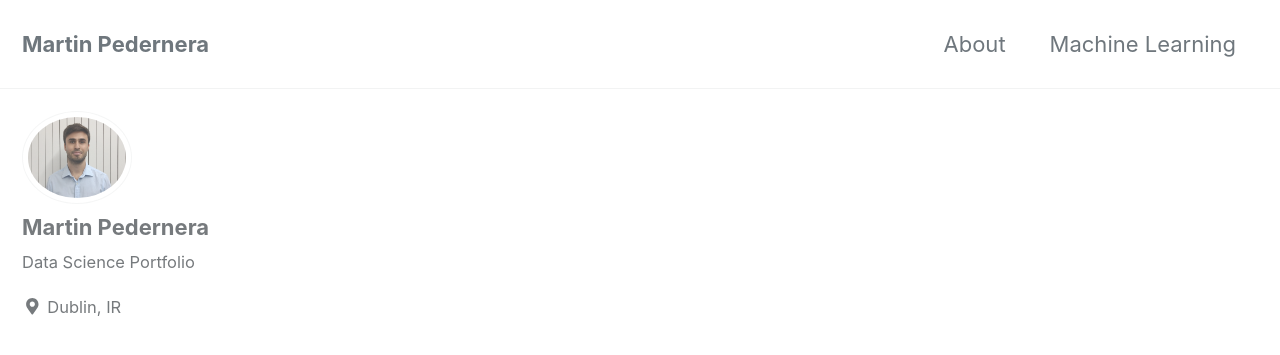
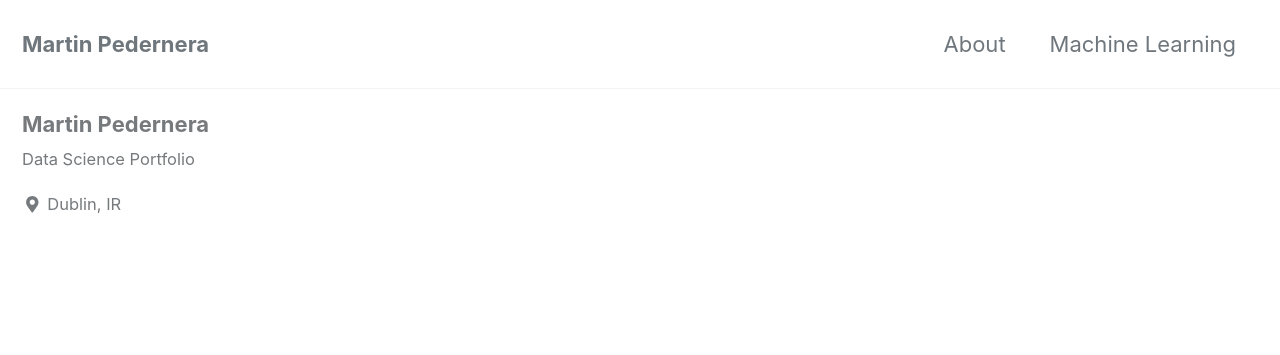
Before and after one commit to pederneramartin/pederneramartin.github.io, a Jekyll site: the page built from index.html, in a window 1280 px wide and 900 px high. Shown: the top 355 px of the window. Built offline with Jekyll 4.4.1, drawn with Linux system fonts in a browser that asks for light colours; cached includes are drawn as plain includes; nearby versions of some CDN libraries; the list of posts is cut into pages by our own code.

Commit message:
new github

```diff
--- a/_config.yml
+++ b/_config.yml
@@ -107,7 +107,7 @@ analytics:
 # Site Author
 author:
   name             : "Martin Pedernera"
-  avatar           : "/images/bio.jpg" # path of avatar image, e.g. "/assets/images/bio-photo.jpg"
+  avatar           : # path of avatar image, e.g. "/assets/images/bio-photo.jpg"
   bio              : "Data Science Portfolio"
   location         : "Dublin, IR"
   email            :
```
